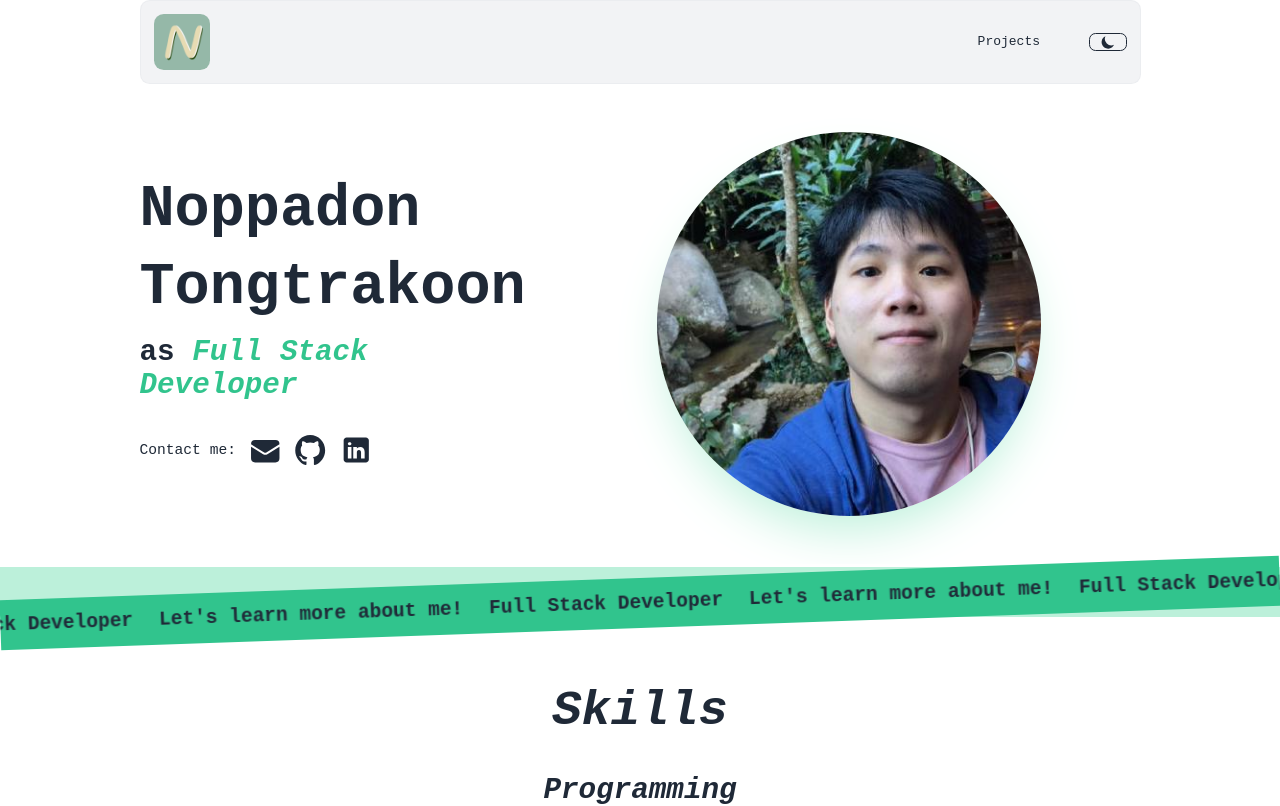
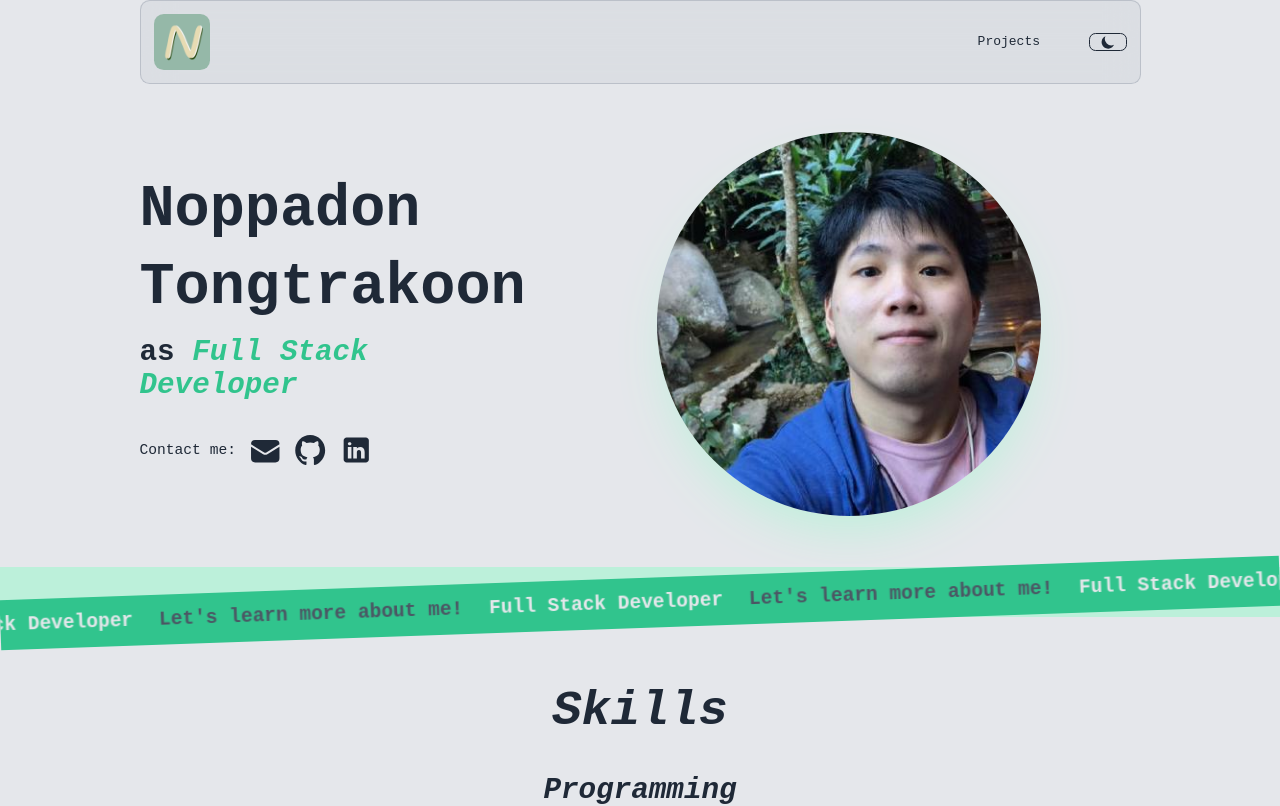
Before and after one commit to Note5019/noppadon-ttk-portfolio-web, a React (Vite) app: page / in a window 1280 px wide. Shown: the top 806 px of the page. Built offline with nearby package versions, Linux system fonts and the light colour scheme; no server answers.

Commit message:
Edit MarqueeBar theme

```diff
--- a/src/components/Header.tsx
+++ b/src/components/Header.tsx
@@ -21,7 +21,7 @@ export default function Header() {
   }
   return (
     <header className="sticky top-0 z-10 container overflow-hidden">
-      <div className="flex items-center justify-between gap-15 rounded-xl border border-gray-200/50 bg-gray-200/50 p-4 backdrop-blur-lg dark:border-gray-800/10 dark:bg-gray-500/50">
+      <div className="flex items-center justify-between gap-15 rounded-xl border border-gray-400/50 bg-gray-300/50 p-4 backdrop-blur-lg dark:border-gray-800/10 dark:bg-gray-500/50">
         <Link to="/" className="h-[56px] w-[56px]">
           <img src="../logo.png" className="rounded-xl" />
         </Link>
--- a/src/components/MarqueeBar.tsx
+++ b/src/components/MarqueeBar.tsx
@@ -3,8 +3,8 @@ import Marquee from "react-fast-marquee";
 export default function MarqueeBar() {
   return (
     <div className="relatve mb-6 py-6">
-      <div className="md:rotate-0.5 -mt-5 h-[50px] w-full bg-green-200"></div>
-      <div className="-mt-12 flex h-[50px] w-full -rotate-2 items-center justify-center bg-green-400 text-2xl font-bold text-white">
+      <div className="md:rotate-0.5 -mt-5 h-[50px] w-full bg-green-200 dark:bg-green-400"></div>
+      <div className="-mt-12 flex h-[50px] w-full -rotate-2 items-center justify-center bg-green-400 dark:bg-green-200 text-2xl font-bold">
         <Marquee
           className="text-gray-200 dark:text-gray-200"
           speed={20}
@@ -13,8 +13,8 @@ export default function MarqueeBar() {
           play={true}
           pauseOnHover={true}
         >
-          <span className="mx-4">Full Stack Developer</span>
-          <span className="mx-4">Let's learn more about me!</span>
+          <span className="mx-4 text-gray-200 dark:text-gray-600">Full Stack Developer</span>
+          <span className="mx-4 text-gray-600 dark:text-green-400">Let's learn more about me!</span>
         </Marquee>
       </div>
     </div>
--- a/src/index.css
+++ b/src/index.css
@@ -15,7 +15,6 @@ body {
   width: 100%;
   /* height: 100%; */
 
-  background: white;
   /* background-image: radial-gradient(
     rgba(187, 187, 187, 0.228) 3px,
     transparent 0
@@ -25,7 +24,7 @@ body {
 }
 
 body {
-  @apply bg-white dark:bg-gray-900;
+  @apply bg-gray-200 dark:bg-gray-900;
 }
 
 .container {
```
